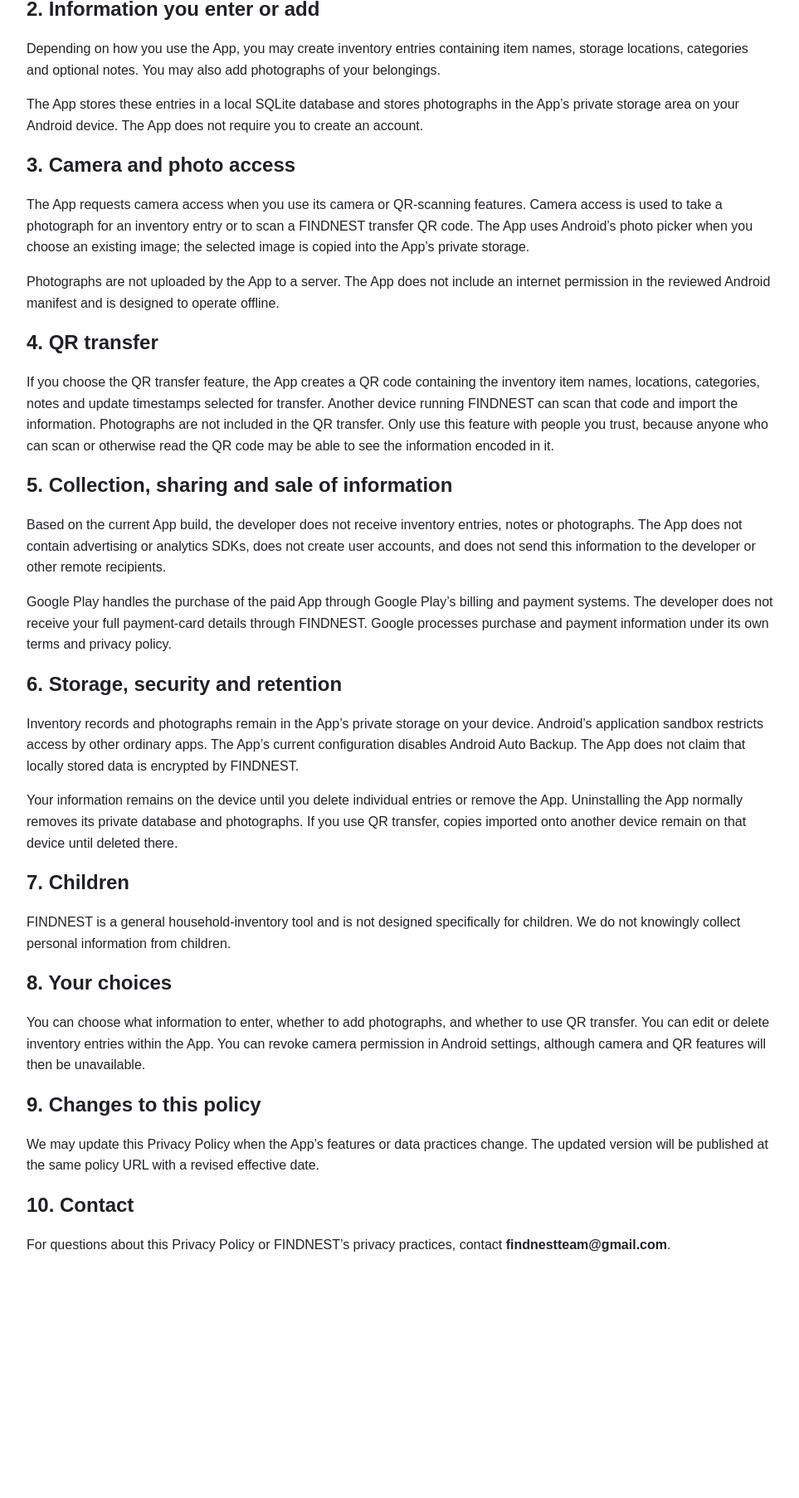
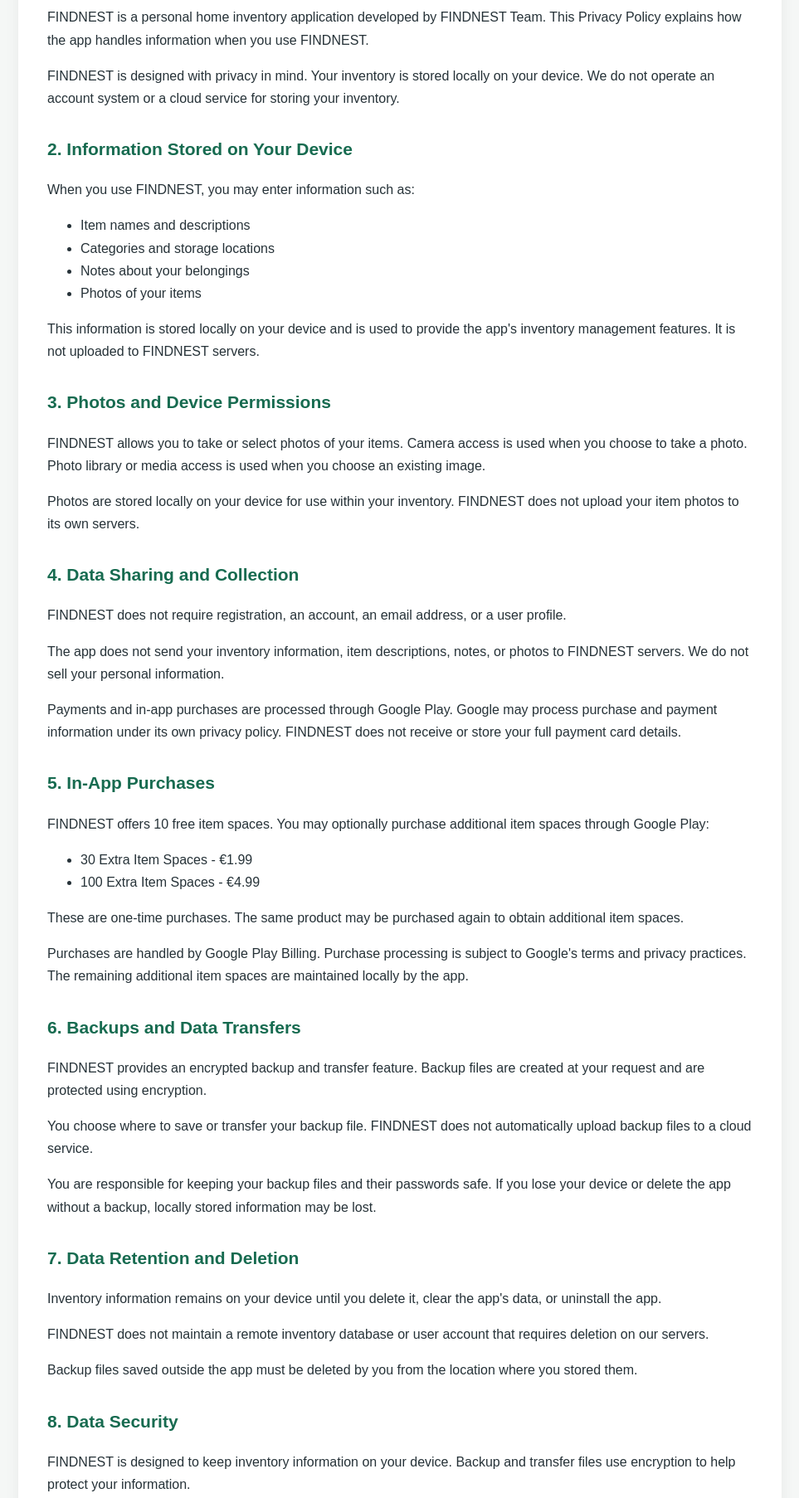
Before and after one commit to findnestteam/findnest-privacy, a plain HTML site: page index.html in a window 1280 px wide. Shown: the part 308-2114 px from the top of the page at 83% size, without its empty margins (158-1121 px from the left). Before the commit the page ends 1861 px from the top, so only its background shows below. Drawn offline with Linux system fonts and the light colour scheme.

Commit message:
Update index.html

```diff
--- a/index.html
+++ b/index.html
@@ -1,50 +1,224 @@
-<!doctype html>
+
+<!DOCTYPE html>
 <html lang="en">
 <head>
-<meta charset="utf-8">
-<meta name="viewport" content="width=device-width, initial-scale=1">
-<title>FINDNEST Privacy Policy</title>
-<style>
-body{font-family:Arial,Helvetica,sans-serif;line-height:1.6;max-width:900px;margin:40px auto;padding:0 20px;color:#202124}
-h1,h2{line-height:1.25} h1{margin-bottom:.2em} .updated{color:#5f6368}
-hr{margin:3em 0;border:0;border-top:1px solid #ddd}
-</style>
+  <meta charset="UTF-8">
+  <meta name="viewport" content="width=device-width, initial-scale=1.0">
+  <meta name="description" content="FINDNEST Privacy Policy. Learn how your personal inventory information is stored and protected.">
+  <title>Privacy Policy - FINDNEST</title>
+  <style>
+    body {
+      font-family: Arial, sans-serif;
+      line-height: 1.7;
+      color: #263238;
+      background: #f5f7f6;
+      margin: 0;
+      padding: 0;
+    }
+    main {
+      max-width: 850px;
+      margin: 35px auto;
+      padding: 35px;
+      background: #ffffff;
+      border-radius: 12px;
+      box-shadow: 0 3px 18px rgba(0,0,0,0.06);
+    }
+    h1, h2 {
+      color: #176b50;
+    }
+    h1 {
+      margin-bottom: 5px;
+    }
+    h2 {
+      margin-top: 30px;
+      font-size: 21px;
+    }
+    a {
+      color: #176b50;
+    }
+    .subtitle, .date {
+      color: #66756f;
+    }
+    footer {
+      margin-top: 40px;
+      padding-top: 20px;
+      border-top: 1px solid #e5e9e7;
+      font-size: 14px;
+      color: #66756f;
+    }
+    @media (max-width: 600px) {
+      main {
+        margin: 0;
+        padding: 24px 18px;
+        border-radius: 0;
+      }
+    }
+  </style>
 </head>
+
 <body>
-<h1>FINDNEST Privacy Policy</h1>
-<p class="updated">Effective date: 24 November 2026</p>
-<p>This Privacy Policy explains how FINDNEST (the “App”) handles information. FINDNEST is designed to keep your household inventory on your device.</p>
+<main>
 
-<h2>1. Who is responsible</h2>
-<p>FINDNEST is published by <strong>FINDNEST Team</strong> (“we”, “us”). For privacy questions, contact: <strong>findnestteam@gmail.com</strong>.</p>
+  <h1>FINDNEST Privacy Policy</h1>
+  <p class="subtitle">Everything you own. Nothing you lose.</p>
+  <p class="date">Effective date: November 27, 2026</p>
 
-<h2>2. Information you enter or add</h2>
-<p>Depending on how you use the App, you may create inventory entries containing item names, storage locations, categories and optional notes. You may also add photographs of your belongings.</p>
-<p>The App stores these entries in a local SQLite database and stores photographs in the App’s private storage area on your Android device. The App does not require you to create an account.</p>
+  <h2>1. Introduction</h2>
+  <p>
+    FINDNEST is a personal home inventory application developed
+    by FINDNEST Team. This Privacy Policy explains how the app
+    handles information when you use FINDNEST.
+  </p>
+  <p>
+    FINDNEST is designed with privacy in mind. Your inventory
+    is stored locally on your device. We do not operate an
+    account system or a cloud service for storing your inventory.
+  </p>
 
-<h2>3. Camera and photo access</h2>
-<p>The App requests camera access when you use its camera or QR-scanning features. Camera access is used to take a photograph for an inventory entry or to scan a FINDNEST transfer QR code. The App uses Android’s photo picker when you choose an existing image; the selected image is copied into the App’s private storage.</p>
-<p>Photographs are not uploaded by the App to a server. The App does not include an internet permission in the reviewed Android manifest and is designed to operate offline.</p>
+  <h2>2. Information Stored on Your Device</h2>
+  <p>
+    When you use FINDNEST, you may enter information such as:
+  </p>
+  <ul>
+    <li>Item names and descriptions</li>
+    <li>Categories and storage locations</li>
+    <li>Notes about your belongings</li>
+    <li>Photos of your items</li>
+  </ul>
+  <p>
+    This information is stored locally on your device and is
+    used to provide the app's inventory management features.
+    It is not uploaded to FINDNEST servers.
+  </p>
 
-<h2>4. QR transfer</h2>
-<p>If you choose the QR transfer feature, the App creates a QR code containing the inventory item names, locations, categories, notes and update timestamps selected for transfer. Another device running FINDNEST can scan that code and import the information. Photographs are not included in the QR transfer. Only use this feature with people you trust, because anyone who can scan or otherwise read the QR code may be able to see the information encoded in it.</p>
+  <h2>3. Photos and Device Permissions</h2>
+  <p>
+    FINDNEST allows you to take or select photos of your items.
+    Camera access is used when you choose to take a photo.
+    Photo library or media access is used when you choose
+    an existing image.
+  </p>
+  <p>
+    Photos are stored locally on your device for use within
+    your inventory. FINDNEST does not upload your item photos
+    to its own servers.
+  </p>
 
-<h2>5. Collection, sharing and sale of information</h2>
-<p>Based on the current App build, the developer does not receive inventory entries, notes or photographs. The App does not contain advertising or analytics SDKs, does not create user accounts, and does not send this information to the developer or other remote recipients.</p>
-<p>Google Play handles the purchase of the paid App through Google Play’s billing and payment systems. The developer does not receive your full payment-card details through FINDNEST. Google processes purchase and payment information under its own terms and privacy policy.</p>
+  <h2>4. Data Sharing and Collection</h2>
+  <p>
+    FINDNEST does not require registration, an account,
+    an email address, or a user profile.
+  </p>
+  <p>
+    The app does not send your inventory information, item
+    descriptions, notes, or photos to FINDNEST servers.
+    We do not sell your personal information.
+  </p>
+  <p>
+    Payments and in-app purchases are processed through
+    Google Play. Google may process purchase and payment
+    information under its own privacy policy.
+    FINDNEST does not receive or store your full payment
+    card details.
+  </p>
 
-<h2>6. Storage, security and retention</h2>
-<p>Inventory records and photographs remain in the App’s private storage on your device. Android’s application sandbox restricts access by other ordinary apps. The App’s current configuration disables Android Auto Backup. The App does not claim that locally stored data is encrypted by FINDNEST.</p>
-<p>Your information remains on the device until you delete individual entries or remove the App. Uninstalling the App normally removes its private database and photographs. If you use QR transfer, copies imported onto another device remain on that device until deleted there.</p>
+  <h2>5. In-App Purchases</h2>
+  <p>
+    FINDNEST offers 10 free item spaces. You may optionally
+    purchase additional item spaces through Google Play:
+  </p>
+  <ul>
+    <li>30 Extra Item Spaces - €1.99</li>
+    <li>100 Extra Item Spaces - €4.99</li>
+  </ul>
+  <p>
+    These are one-time purchases. The same product may be
+    purchased again to obtain additional item spaces.
+  </p>
+  <p>
+    Purchases are handled by Google Play Billing. Purchase
+    processing is subject to Google's terms and privacy
+    practices. The remaining additional item spaces are
+    maintained locally by the app.
+  </p>
 
-<h2>7. Children</h2>
-<p>FINDNEST is a general household-inventory tool and is not designed specifically for children. We do not knowingly collect personal information from children.</p>
+  <h2>6. Backups and Data Transfers</h2>
+  <p>
+    FINDNEST provides an encrypted backup and transfer
+    feature. Backup files are created at your request and
+    are protected using encryption.
+  </p>
+  <p>
+    You choose where to save or transfer your backup file.
+    FINDNEST does not automatically upload backup files
+    to a cloud service.
+  </p>
+  <p>
+    You are responsible for keeping your backup files and
+    their passwords safe. If you lose your device or delete
+    the app without a backup, locally stored information
+    may be lost.
+  </p>
 
-<h2>8. Your choices</h2>
-<p>You can choose what information to enter, whether to add photographs, and whether to use QR transfer. You can edit or delete inventory entries within the App. You can revoke camera permission in Android settings, although camera and QR features will then be unavailable.</p>
+  <h2>7. Data Retention and Deletion</h2>
+  <p>
+    Inventory information remains on your device until you
+    delete it, clear the app's data, or uninstall the app.
+  </p>
+  <p>
+    FINDNEST does not maintain a remote inventory database
+    or user account that requires deletion on our servers.
+  </p>
+  <p>
+    Backup files saved outside the app must be deleted by
+    you from the location where you stored them.
+  </p>
 
-<h2>9. Changes to this policy</h2>
-<p>We may update this Privacy Policy when the App’s features or data practices change. The updated version will be published at the same policy URL with a revised effective date.</p>
+  <h2>8. Data Security</h2>
+  <p>
+    FINDNEST is designed to keep inventory information
+    on your device. Backup and transfer files use encryption
+    to help protect your information.
+  </p>
+  <p>
+    You are responsible for securing your device, using
+    a strong device lock, and protecting your backup
+    passwords.
+  </p>
 
-<h2>10. Contact</h2>
-<p>For questions about this Privacy Policy or FINDNEST’s privacy practices, contact <strong>findnestteam@gmail.com</strong>.</p>
+  <h2>9. Children's Privacy</h2>
+  <p>
+    FINDNEST is not specifically designed to collect
+    personal information from children. The app does not
+    require users to create accounts or submit personal
+    details to FINDNEST.
+  </p>
+
+  <h2>10. Changes to This Policy</h2>
+  <p>
+    We may update this Privacy Policy when app features
+    or privacy practices change. The latest version will
+    always be available at this page, together with its
+    effective date.
+  </p>
+
+  <h2>11. Contact Us</h2>
+  <p>
+    If you have questions about this Privacy Policy or
+    FINDNEST's privacy practices, contact us at:
+  </p>
+  <p>
+    <strong>FINDNEST Team</strong><br>
+    Email:
+    <a href="mailto:findnestteam@gmail.com">
+      findnestteam@gmail.com
+    </a>
+  </p>
+
+  <footer>
+    © 2026 FINDNEST Team. All rights reserved.
+  </footer>
+
+</main>
+</body>
+</html>
```
